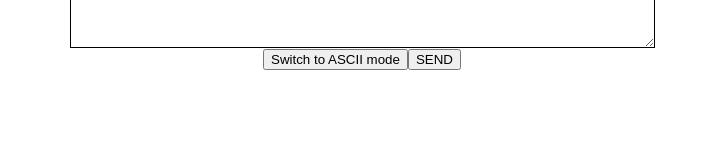
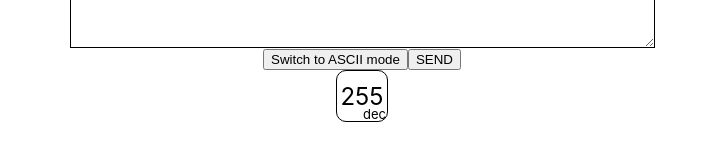
Before and after one commit to SamuelSimoes31/monitorSerialJS, a React (Create React App) app in the folder frontend/: page / in a window 1280 px wide. Shown: the part 138-300 px from the top of the page, without its empty margins (278-1002 px from the left). Built offline with nearby package versions, Linux system fonts and the light colour scheme; no server answers.

Commit message:
feat(write): byte box prototype added

```diff
--- /dev/null
+++ b/frontend/src/components/ByteBox/index.js
@@ -0,0 +1,20 @@
+import React, {useState} from 'react';
+
+import './styles.css'
+
+export default function ByteBox(){
+  const [number, setNumber] = useState(255);
+  const [base, setBase] = useState(10);
+  return (
+    <div className="byte-number-container">
+      <p>{number ? number.toString(base) : '+'}</p>
+      <p>{
+        number && (
+          base === 10 ? 'dec' :
+          base === 2 ? 'bin' :
+          base === 16 ? 'hex' : 'oct'
+        )
+        }</p>
+    </div>
+  )
+}
--- /dev/null
+++ b/frontend/src/components/ByteBox/styles.css
@@ -0,0 +1,32 @@
+.byte-number-container {
+  height: 50px;
+  min-width: 50px;
+
+  border: 1px black solid;
+  border-radius: 10px;
+  /* padding: 0 5px; */
+
+  position: relative;
+
+  display: flex;
+  justify-content: center;
+  align-items: center;
+}
+
+.byte-number-container p {
+  margin: 0;
+  padding: 0;
+}
+
+.byte-number-container p:nth-child(1) {
+  font-size: x-large;
+  /* font-weight: bolder; */
+}
+
+.byte-number-container p:nth-child(2) {
+  font-size: small;
+  position: absolute;
+  bottom: -1%;
+  right: 2%;
+
+}
--- a/frontend/src/components/SerialWrite/index.js
+++ b/frontend/src/components/SerialWrite/index.js
@@ -1,5 +1,6 @@
 import React, {useState, useEffect} from 'react';
 import {useGeneralContext} from '../GeneralContext';
+import ByteBox from '../ByteBox';
 
 import './styles.css'
 
@@ -36,6 +37,7 @@ export default function SerialRead() {
         </button>
         <button onClick={handleSend}>SEND</button>
       </span>
+      <ByteBox />
     </div>
   )
 }
```
